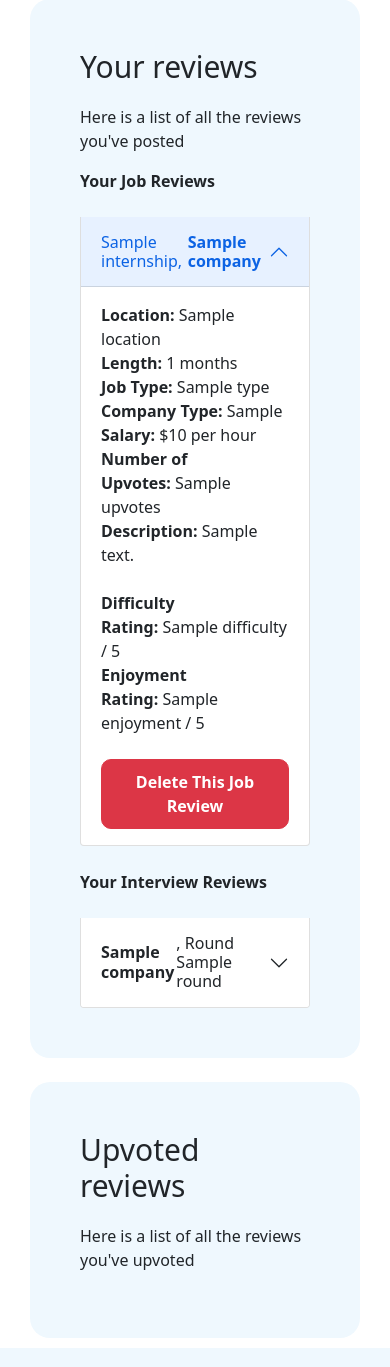
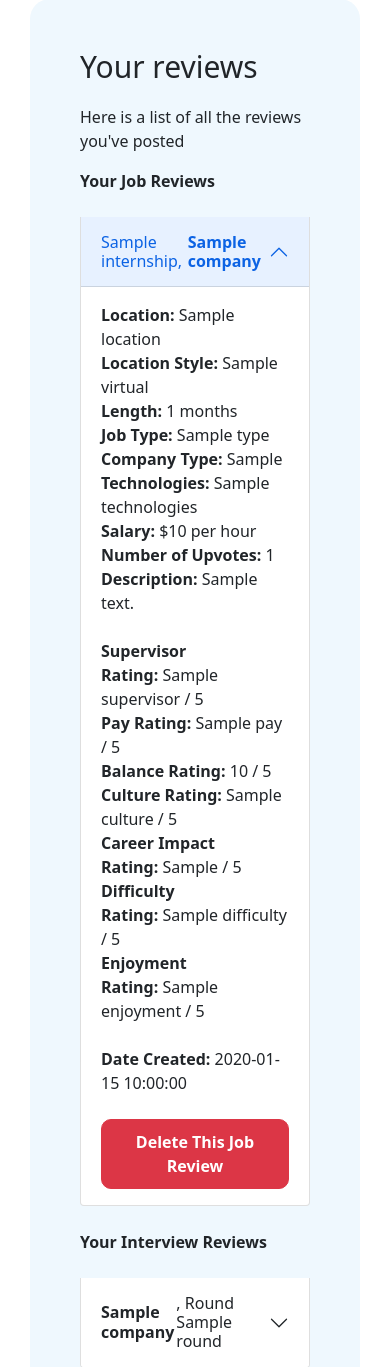
Before and after one commit to ambrim/TigerJobs, a Flask app: template templates/profile.html in a window 390 px wide, after a click that opens the changed part. Shown: the part 1733-3100 px from the top of the page. Run offline with Flask 2, Linux system fonts and the light colour scheme; the template is opened without the code that fills it: most values are stand-ins (such as "Sample title", 1, 10 or a date in 2020).

Commit message:
Updated accordions too but kinda ugly

```diff
--- a/templates/profilereviews.html
+++ b/templates/profilereviews.html
@@ -17,15 +17,23 @@
                                 <div><b>Location:&nbsp;</b>{{i.location}}</div>
                             </div>
                             <div class="col-sm">
-                                <div><b>Length:&nbsp;</b>{{i.length}} months</div>
+                                <div><b>Location Style:&nbsp;</b>{{i.virtual}}</div>
                             </div>
                         </div>
                         <div class="row">
                             <div class="col-sm">
+                                <div><b>Length:&nbsp;</b>{{i.length}} months</div>
+                            </div>
+                            <div class="col-sm">
                                 <div><b>Job Type:&nbsp;</b>{{i.type}}</div>
                             </div>
+                        </div>
+                        <div class="row">
                             <div class="col-sm">
                                 <div><b>Company Type:&nbsp;</b>{{i.company_type}}</div>
+                            </div>
+                            <div class="col-sm">
+                                <div><b>Technologies:&nbsp;</b>{{i.technologies}}</div>
                             </div>
                         </div>
                         <div class="row">
@@ -33,7 +41,7 @@
                                 <div><b>Salary:&nbsp;</b>${{i.salary}} per hour</div>
                             </div>
                             <div class="col-sm">
-                                <div><b>Number of Upvotes:&nbsp;</b>{{i.upvotes}}</div>
+                                <div><b>Number of Upvotes:&nbsp;</b>{{i.upvotes | length}}</div>
                             </div>
                         </div>
                         <div>
@@ -42,12 +50,37 @@
                         <br>
                         <div class="row">
                             <div class="col-sm">
+                                <div><b>Supervisor Rating:&nbsp;</b>{{i.supervisor}} / 5</div>
+                            </div>
+                            <div class="col-sm">
+                                <div><b>Pay Rating:&nbsp;</b>{{i.pay}} / 5</div>
+                            </div>
+                        </div>
+                        <div class="row">
+                            <div class="col-sm">
+                                <div><b>Balance Rating:&nbsp;</b>{{i.balance}} / 5</div>
+                            </div>
+                            <div class="col-sm">
+                                <div><b>Culture Rating:&nbsp;</b>{{i.culture}} / 5</div>
+                            </div>
+                        </div>
+                        <div class="row">
+                            <div class="col-sm">
+                                <div><b>Career Impact Rating:&nbsp;</b>{{i.career_impact}} / 5</div>
+                            </div>
+                            <div class="col-sm">
+                            </div>
+                        </div>
+                        <div class="row">
+                            <div class="col-sm">
                                 <div><b>Difficulty Rating:&nbsp;</b>{{i.difficulty}} / 5</div>
                             </div>
                             <div class="col-sm">
                                 <div><b>Enjoyment Rating:&nbsp;</b>{{i.enjoyment}} / 5</div>
                             </div>
                         </div>
+                        <br>
+                        <div><b>Date Created:&nbsp;</b>{{i.date_created}}</div>
                         <br>
                         <div class="center-container">
                             <button class="profile-btn-reset" onclick="deleteJob({{i.id}})"><b>Delete This Job Review</b></button>
@@ -87,7 +120,7 @@
                         <div><b>Tips for interview:&nbsp;</b>{{i.tips}}</div>
                     </div>
                     <div>
-                        <div><b>Number of upvotes:&nbsp;</b>{{i.upvotes}}</div>
+                        <div><b>Number of upvotes:&nbsp;</b>{{i.upvotes | length}}</div>
                     </div>
                     <div class="row">
                         <div class="col-sm">
@@ -97,6 +130,8 @@
                             <div><b>Enjoyment Rating:&nbsp;</b>{{i.enjoyment}} / 5</div>
                         </div>
                     </div>
+                    <br>
+                    <div><b>Date Created:&nbsp;</b>{{i.date_created}}</div>
                     <br>
                     <div class="center-container">
                         <button class="profile-btn-reset" onclick="deleteInterview({{i.id}})"><b>Delete This Interview Review</b></button>
```
